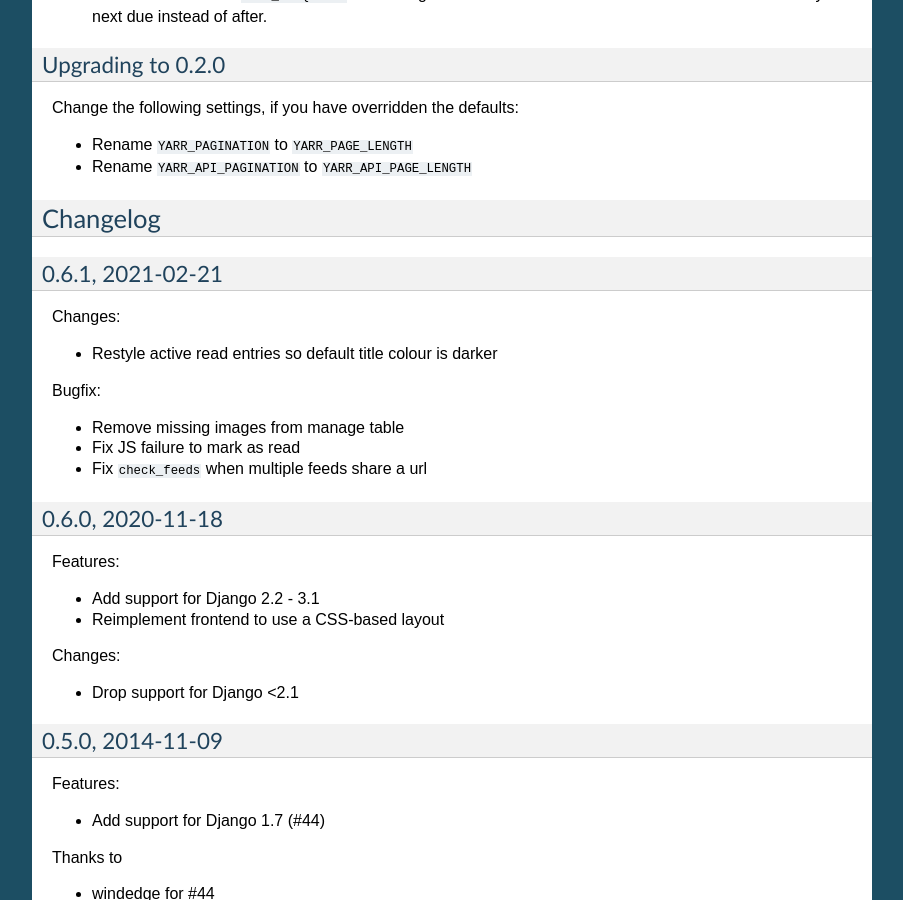
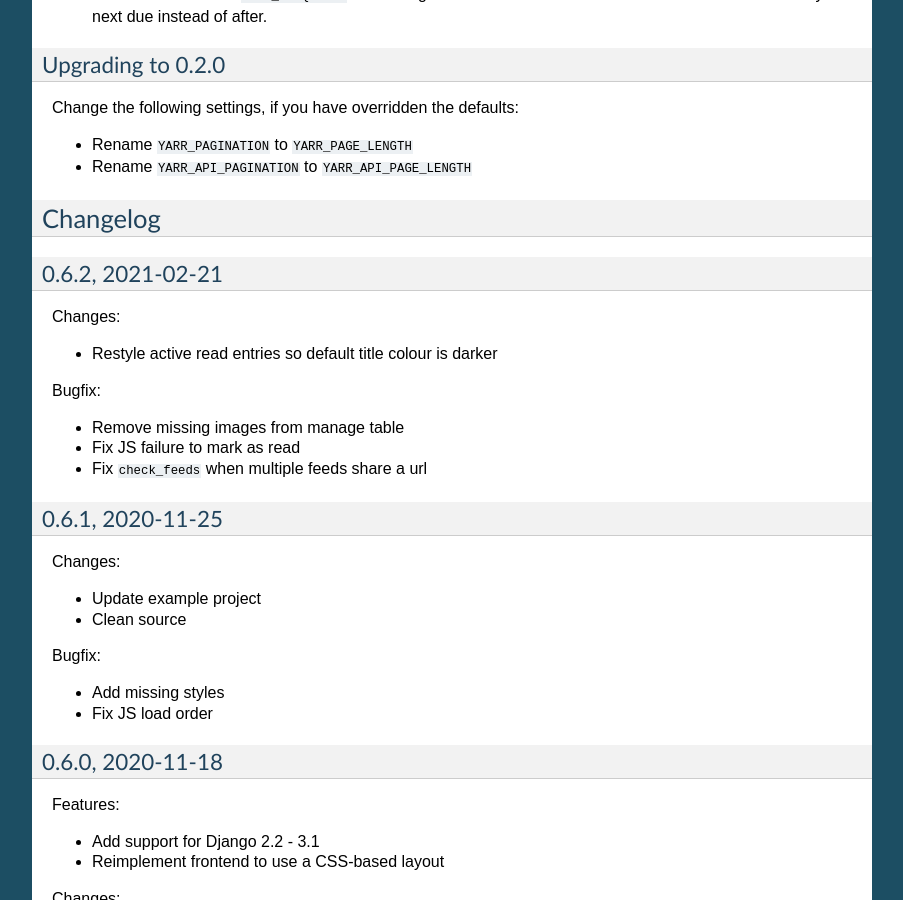
Before and after one commit to radiac/django-yarr, a Sphinx documentation site: the page built from docs/upgrading.rst, in a window 1280 px wide and 900 px high, scrolled down 2671 px. Shown: the whole window, without its empty margins (198-1101 px from the left). Built offline with Sphinx 7.4.7, drawn with Linux system fonts in a browser that asks for light colours; some of the changed text lies outside the part shown.

Commit message:
Update changelog

```diff
--- a/docs/upgrading.rst
+++ b/docs/upgrading.rst
@@ -181,7 +181,7 @@ Change the following settings, if you have overridden the defaults:
 Changelog
 =========
 
-0.6.1, 2021-02-21
+0.6.2, 2021-02-21
 -----------------
 
 Changes:
@@ -194,6 +194,21 @@ Bugfix:
 * Remove missing images from manage table
 * Fix JS failure to mark as read
 * Fix ``check_feeds`` when multiple feeds share a url
+
+
+0.6.1, 2020-11-25
+-----------------
+
+Changes:
+
+* Update example project
+* Clean source
+
+
+Bugfix:
+
+* Add missing styles
+* Fix JS load order
 
 
 0.6.0, 2020-11-18
```
